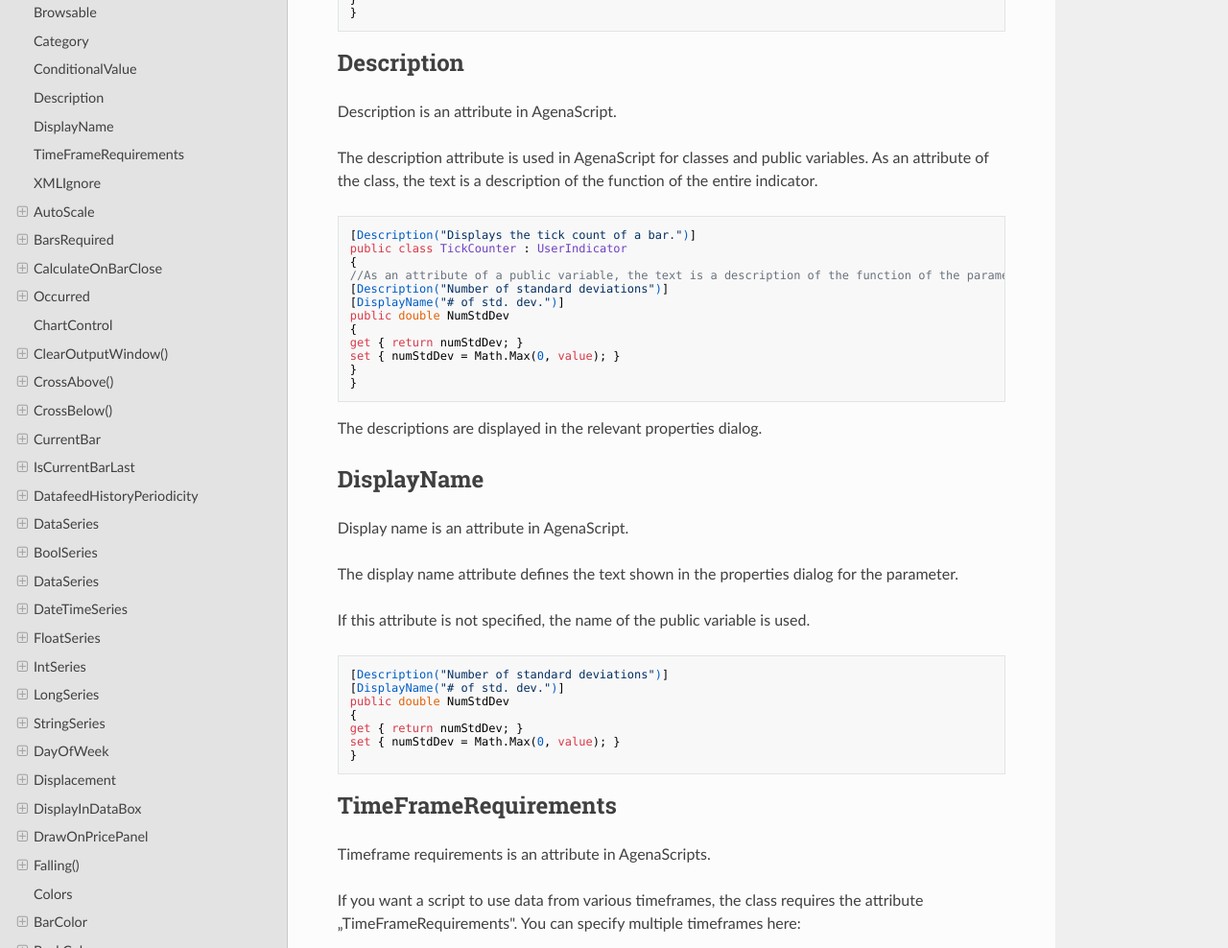
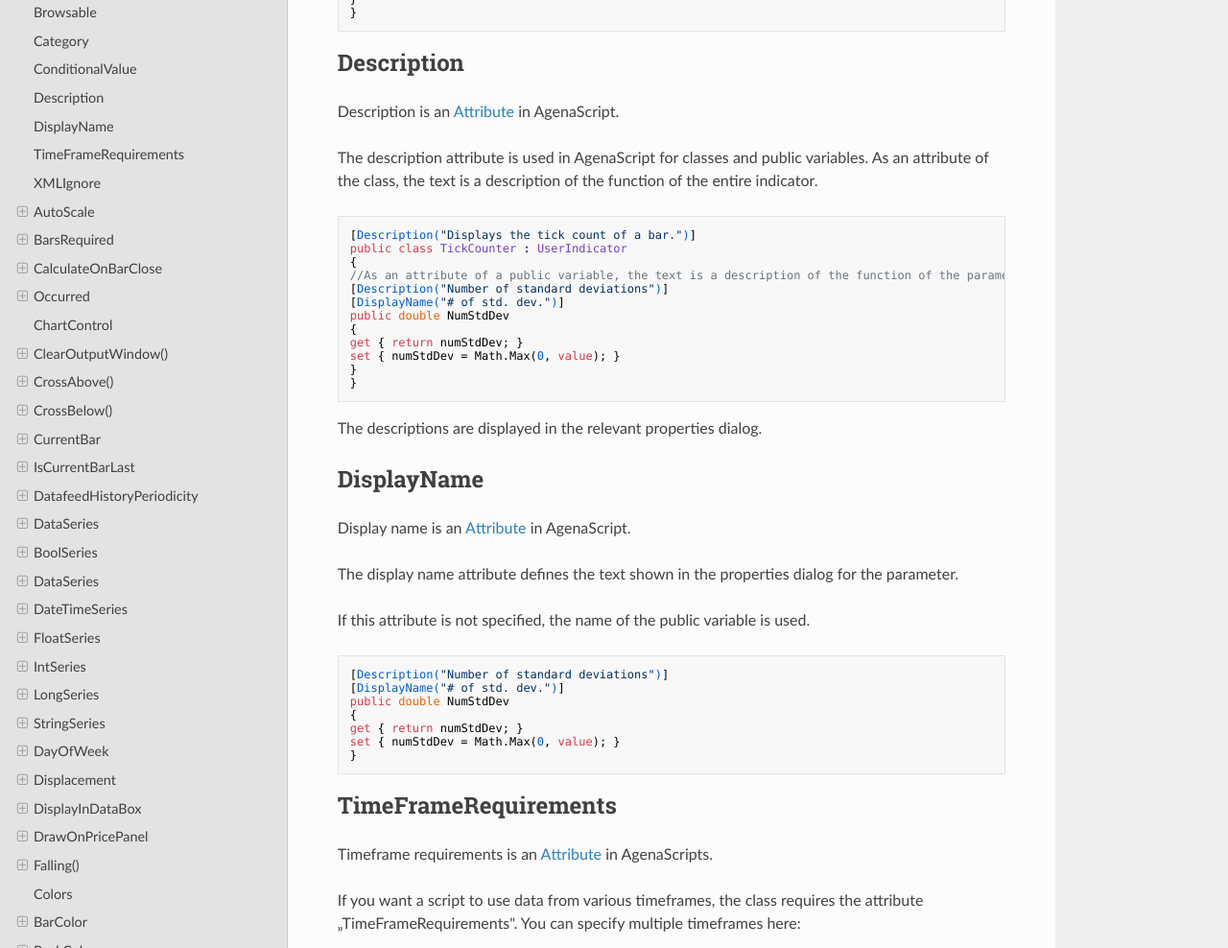
Before and after one commit to AgenaTrader/AgenaScript-documentation, an MkDocs documentation site: the page built from sources/keywords.md, in a window 1280 px wide and 1400 px high, scrolled down 5774 px. Shown: the part 151-1139 px from the top of the window at 96% size. Built offline with MkDocs 1.6.1, drawn with Linux system fonts in a browser that asks for light colours; nearby versions of some CDN libraries; old or Windows-style settings are respelled for this version of MkDocs; some of the changed lines change nothing that is shown; some of the changed text lies outside the part shown.

Commit message:
Some links were repaired

````diff
--- a/sources/keywords.md
+++ b/sources/keywords.md
@@ -148,16 +148,16 @@
 
 The most commonly used attributes in AgenaScript are:
 
-- [*Browsable*](#Browsable)
-- [*Category*](#Category)
-- [*ConditionalValue*](#ConditionalValue)
-- [*Description*](#Description)
-- [*DisplayName*](#DisplayName)
-- [*TimeFrameRequirements*](#TimeFrameRequirements)
-- [*XmlIgnore*](#XmlIgnore)
+- [*Browsable*](#browsable)
+- [*Category*](#category)
+- [*ConditionalValue*](#conditionalvalue)
+- [*Description*](#description)
+- [*DisplayName*](#displayname)
+- [*TimeFrameRequirements*](#timeframerequirements)
+- [*XmlIgnore*](#xmlignore)
 
 ## Browsable
-Browsable is an *[Attribute]* within AgenaScript.
+Browsable is an [Attribute](#attribute) within AgenaScript.
 
 AgenaScript uses public variables for entering parameters for indicators (such as periods for the SMA) and for outputting events and calculations within indicators (for example, data series).
 Variables used for entering parameters must be displayed in the properties dialog. Data series are exempt from this.
@@ -190,7 +190,7 @@
 ```
 
 ## Category
-Category is an *[Attribute]* in AgenaScript and can be used on properties and classes.
+Category is an [Attribute](#attribute) in AgenaScript and can be used on properties and classes.
 
 The category attribute on properties defines under which category in the properties dialog the parameter is shown.
 If this attribute is missing, the parameters category is accepted as the standard.
@@ -208,7 +208,7 @@
 
 ![Category](./media/image11.png)
 
-If you use the category *[Attribute]* on classes you are able to create subcategories for your scripts and group them all in one category.
+If you use the category [Attribute](#attribute) on classes you are able to create subcategories for your scripts and group them all in one category.
 This is pretty useful if you are creating a package and you want to group a few indicators in a group with one name.
 
 The following example shows how to create a subfolder "My Package":
@@ -225,7 +225,7 @@
 ```
 
 ## ConditionalValue
-Conditional value is an *[Attribute]* in AgenaScript.
+Conditional value is an [Attribute](#attribute) in AgenaScript.
 
 Normally, when making comparisons within the ConditionEscort, the data series generated by indicators are used. One such example would be checking whether a moving average lies above or below a specific price value.
 An indicator can also yield values that are not contained within data series, such as values of the type int, double, char, Boolean, string, etc.
@@ -245,7 +245,7 @@
 ```
 
 ## Description
-Description is an attribute in AgenaScript.
+Description is an [Attribute](#attribute) in AgenaScript.
 
 The description attribute is used in AgenaScript for classes and public variables.
 As an attribute of the class, the text is a description of the function of the entire indicator.
@@ -267,7 +267,7 @@
 The descriptions are displayed in the relevant properties dialog.
 
 ## DisplayName
-Display name is an attribute in AgenaScript.
+Display name is an [Attribute](#attribute) in AgenaScript.
 
 The display name attribute defines the text shown in the properties dialog for the parameter.
 
@@ -283,7 +283,7 @@
 ```
 
 ## TimeFrameRequirements
-Timeframe requirements is an attribute in AgenaScripts.
+Timeframe requirements is an [Attribute](#attribute) in AgenaScripts.
 
 If you want a script to use data from various timeframes, the class requires the attribute „TimeFrameRequirements". You can specify multiple timeframes here:
 
@@ -302,7 +302,7 @@
 If a class uses a different indicator that requires one or more secondary timeframes, then the "TimeFrameRequirements" attribute must be set for the class retrieving the data. An example for this can be seen here: [*GetDayBar*].
 
 ## XMLIgnore
-XML ignore is an attribute in AgenaScript.
+XML ignore is an [Attribute](#attribute) in AgenaScript.
 
 AgenaTrader saves all parameter settings for the indicators in a template. The template files are saved in an XML format. In order to avoid a parameter being saved as part of the template, the attribute XML ignore can be set.
 
````
